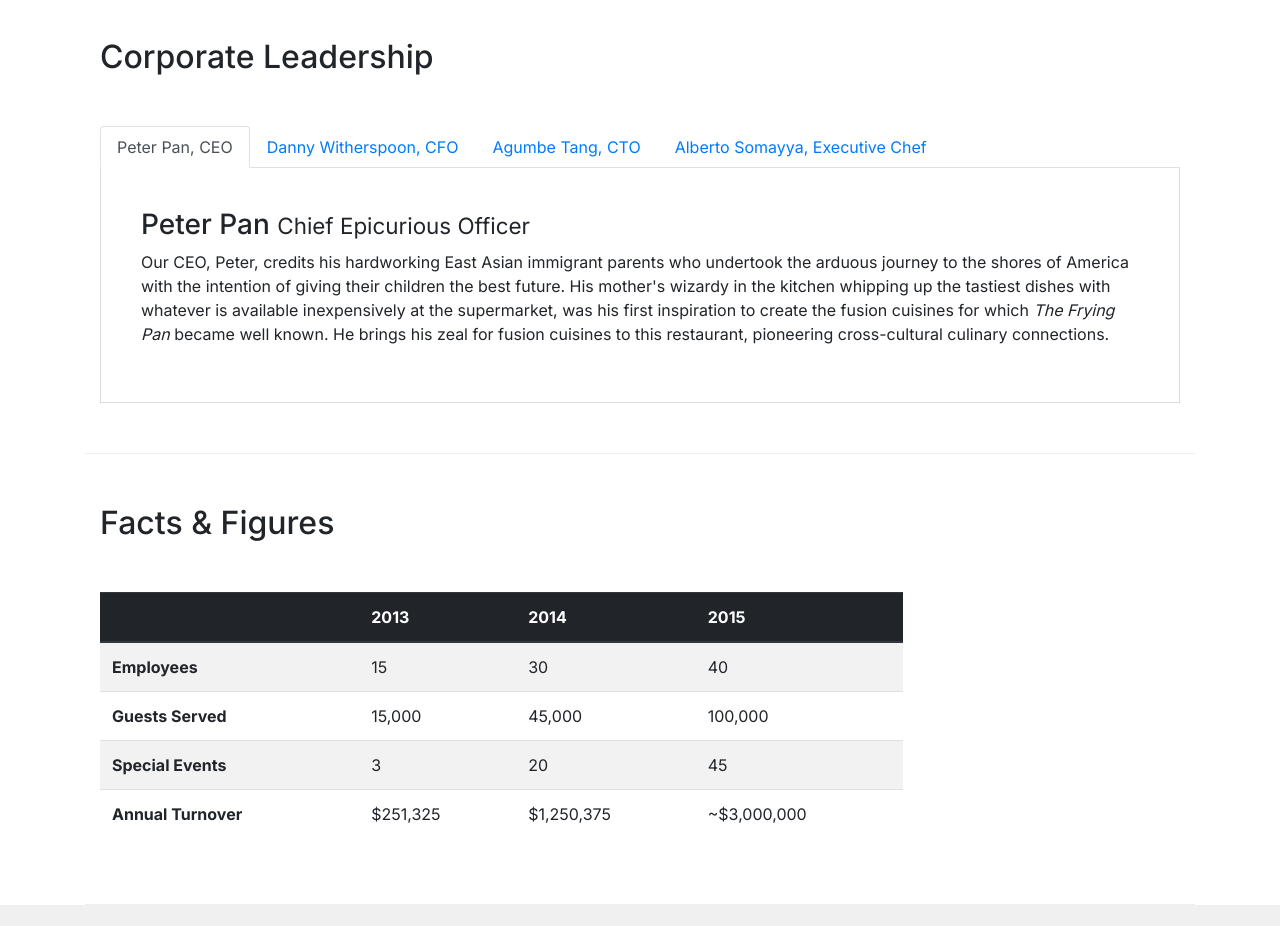
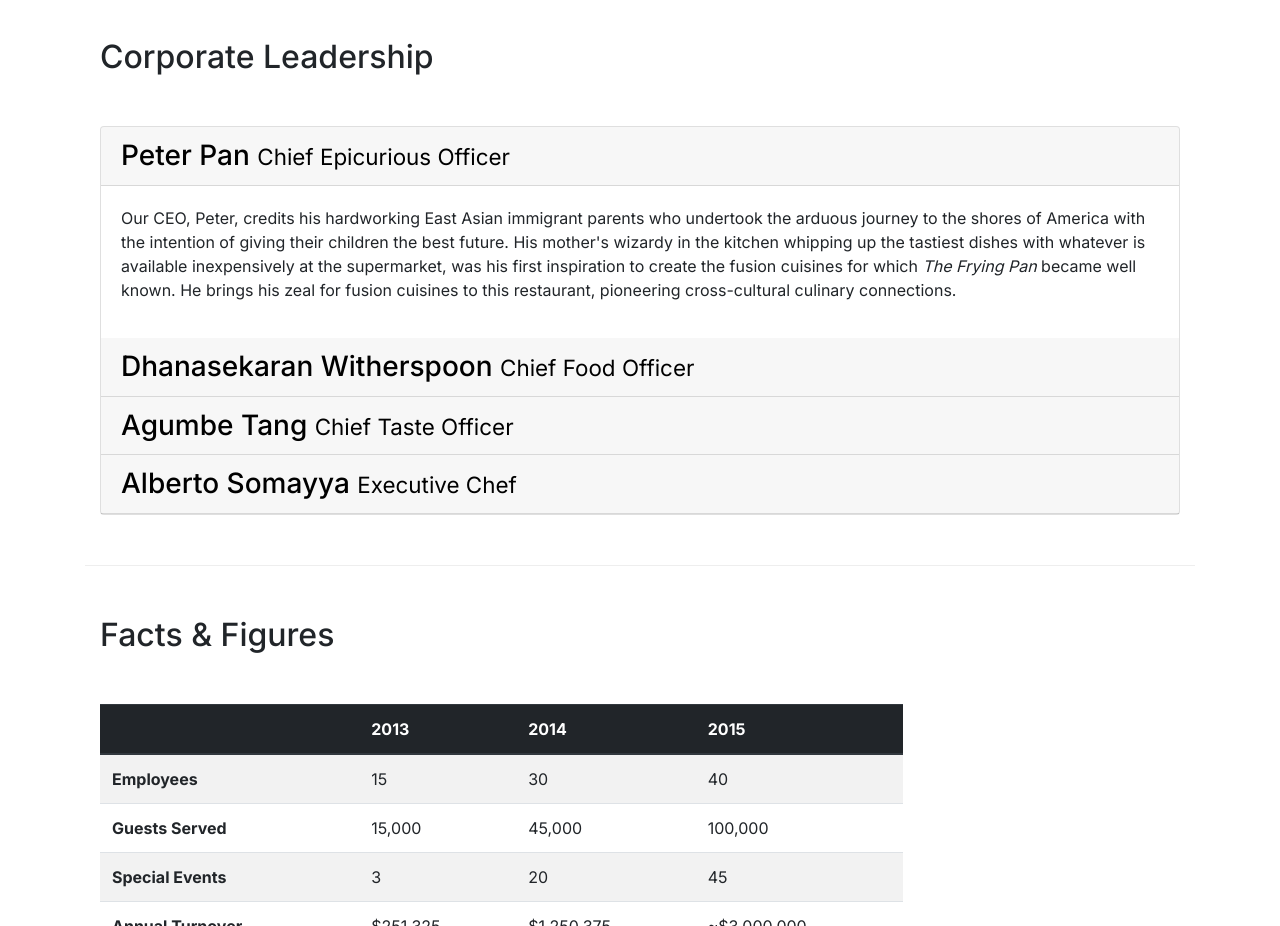
Before and after one commit to dh711/coursera-bootstrap, a website: page aboutus.html in a window 1280 px wide. Shown: the part 1060-1986 px from the top of the page. Drawn offline with nearby package versions, Linux system fonts and the light colour scheme.

Commit message:
replaced tabs with accordion.

```diff
--- a/aboutus.html
+++ b/aboutus.html
@@ -164,121 +164,148 @@
             <div class="row row-content">
                 <div class="col-12">
                     <h2 class="margin">Corporate Leadership</h2>
-                    <ul class="nav nav-tabs">
-                        <li class="nav-item">
+                    <div id="accordion">
+                        <div class="card">
+                            <div class="card-header" rol="tab" id="peterhead">
+                                <h3 class="mb-0">
                                     <a
-                                href="#peter"
-                                class="nav-link active"
-                                role="tab"
-                                data-toggle="tab"
-                                >Peter Pan, CEO</a
+                                        href="#"
+                                        data-toggle="collapse"
+                                        data-target="#peter"
+                                        class="unlink"
+                                        >Peter Pan
+                                        <small
+                                            >Chief Epicurious Officer</small
+                                        ></a
                                     >
-                        </li>
-                        <li class="nav-item">
-                            <a
-                                href="#danny"
-                                class="nav-link"
-                                role="tab"
-                                data-toggle="tab"
-                                >Danny Witherspoon, CFO</a
+                                </h3>
+                            </div>
+                            <div
+                                class="collapse show"
+                                id="peter"
+                                data-parent="#accordion"
                             >
-                        </li>
-                        <li class="nav-item">
-                            <a
-                                href="#agumbe"
-                                class="nav-link"
-                                role="tab"
-                                data-toggle="tab"
-                                >Agumbe Tang, CTO</a
-                            >
-                        </li>
-                        <li class="nav-item">
-                            <a
-                                href="#alberto"
-                                class="nav-link"
-                                role="tab"
-                                data-toggle="tab"
-                                >Alberto Somayya, Executive Chef</a
-                            >
-                        </li>
-                    </ul>
-
-                    <div class="tab-content">
-                        <div
-                            class="tab-pane fade show active"
-                            role="tabpanel"
-                            id="peter"
-                        >
-                            <h3>
-                                Peter Pan
-                                <small>Chief Epicurious Officer</small>
-                            </h3>
+                                <div class="card-body">
                                     <p class="d-none d-sm-block">
-                                Our CEO, Peter, credits his hardworking East
-                                Asian immigrant parents who undertook the
-                                arduous journey to the shores of America with
-                                the intention of giving their children the best
-                                future. His mother's wizardy in the kitchen
-                                whipping up the tastiest dishes with whatever is
-                                available inexpensively at the supermarket, was
-                                his first inspiration to create the fusion
+                                        Our CEO, Peter, credits his hardworking
+                                        East Asian immigrant parents who
+                                        undertook the arduous journey to the
+                                        shores of America with the intention of
+                                        giving their children the best future.
+                                        His mother's wizardy in the kitchen
+                                        whipping up the tastiest dishes with
+                                        whatever is available inexpensively at
+                                        the supermarket, was his first
+                                        inspiration to create the fusion
                                         cuisines for which
-                                <em>The Frying Pan</em> became well known. He
-                                brings his zeal for fusion cuisines to this
-                                restaurant, pioneering cross-cultural culinary
-                                connections.
+                                        <em>The Frying Pan</em> became well
+                                        known. He brings his zeal for fusion
+                                        cuisines to this restaurant, pioneering
+                                        cross-cultural culinary connections.
                                     </p>
                                 </div>
-
-                        <div class="tab-pane fade" role="tabpanel" id="danny">
-                            <h3>
-                                Dhanasekaran Witherspoon
-                                <small>Chief Food Officer</small>
+                            </div>
+                            <div class="card-header" rol="tab" id="dannyhead">
+                                <h3 class="mb-0">
+                                    <a
+                                        href="#"
+                                        data-toggle="collapse"
+                                        data-target="#danny"
+                                        class="unlink"
+                                        >Dhanasekaran Witherspoon
+                                        <small>Chief Food Officer</small></a
+                                    >
                                 </h3>
+                            </div>
+                            <div
+                                class="collapse"
+                                id="danny"
+                                data-parent="#accordion"
+                            >
+                                <div class="card-body">
                                     <p class="d-none d-sm-block">
-                                Our CFO, Danny, as he is affectionately referred
-                                to by his colleagues, comes from a long
-                                established family tradition in farming and
-                                produce. His experiences growing up on a farm in
-                                the Australian outback gave him great
-                                appreciation for varieties of food sources. As
-                                he puts it in his own words,
+                                        Our CFO, Danny, as he is affectionately
+                                        referred to by his colleagues, comes
+                                        from a long established family tradition
+                                        in farming and produce. His experiences
+                                        growing up on a farm in the Australian
+                                        outback gave him great appreciation for
+                                        varieties of food sources. As he puts it
+                                        in his own words,
                                         <em
-                                    >Everything that runs, wins, and everything
-                                    that stays, pays!</em
+                                            >Everything that runs, wins, and
+                                            everything that stays, pays!</em
                                         >
                                     </p>
                                 </div>
-                        <div class="tab-pane fade" role="tabpanel" id="agumbe">
-                            <h3>
-                                Agumbe Tang <small>Chief Taste Officer</small>
+                            </div>
+                            <div class="card-header" rol="tab" id="agumbehead">
+                                <h3 class="mb-0">
+                                    <a
+                                        href="#"
+                                        data-toggle="collapse"
+                                        data-target="#agumbe"
+                                        class="unlink"
+                                        >Agumbe Tang
+                                        <small>Chief Taste Officer</small></a
+                                    >
                                 </h3>
+                            </div>
+                            <div
+                                class="collapse"
+                                id="agumbe"
+                                data-parent="#accordion"
+                            >
+                                <div class="card-body">
                                     <p class="d-none d-sm-block">
-                                Blessed with the most discerning gustatory
-                                sense, Agumbe, our CTO, personally ensures that
-                                every dish that we serve meets his exacting
-                                tastes. Our chefs dread the tongue lashing that
-                                ensues if their dish does not meet his exacting
-                                standards. He lives by his motto,
-                                <em>You click only if you survive my lick.</em>
+                                        Blessed with the most discerning
+                                        gustatory sense, Agumbe, our CTO,
+                                        personally ensures that every dish that
+                                        we serve meets his exacting tastes. Our
+                                        chefs dread the tongue lashing that
+                                        ensues if their dish does not meet his
+                                        exacting standards. He lives by his
+                                        motto,
+                                        <em
+                                            >You click only if you survive my
+                                            lick.</em
+                                        >
                                     </p>
                                 </div>
-                        <div class="tab-pane fade" role="tabpanel" id="alberto">
-                            <h3>
-                                Alberto Somayya <small>Executive Chef</small>
+                            </div>
+                            <div class="card-header" rol="tab" id="albertohead">
+                                <h3 class="mb-0">
+                                    <a
+                                        href="#"
+                                        data-toggle="collapse"
+                                        data-target="#alberto"
+                                        class="unlink"
+                                        >Alberto Somayya
+                                        <small>Executive Chef</small></a
+                                    >
                                 </h3>
+                            </div>
+                            <div
+                                class="collapse"
+                                id="alberto"
+                                data-parent="#accordion"
+                            >
+                                <div class="card-body">
                                     <p class="d-none d-sm-block">
-                                Award winning three-star Michelin chef with wide
-                                International experience having worked closely
-                                with whos-who in the culinary world, he
-                                specializes in creating mouthwatering
-                                Indo-Italian fusion experiences. He says,
+                                        Award winning three-star Michelin chef
+                                        with wide International experience
+                                        having worked closely with whos-who in
+                                        the culinary world, he specializes in
+                                        creating mouthwatering Indo-Italian
+                                        fusion experiences. He says,
                                         <em
-                                    >Put together the cuisines from the two
-                                    craziest cultures, and you get a winning
-                                    hit! Amma Mia!</em
+                                            >Put together the cuisines from the
+                                            two craziest cultures, and you get a
+                                            winning hit! Amma Mia!</em
                                         >
                                     </p>
+                                </div>
+                            </div>
                         </div>
                     </div>
                 </div>
--- a/css/styles.css
+++ b/css/styles.css
@@ -58,6 +58,15 @@
     padding: 40px;
 }
 
+.unlink {
+    color: black;
+}
+
+.unlink:hover {
+    color: black;
+    text-decoration: none;
+}
+
 @media only screen and (max-width: 576px) {
     .flat {
         margin-top: 25px;
```
Lines whose indentation alone changed are shown as unchanged.
